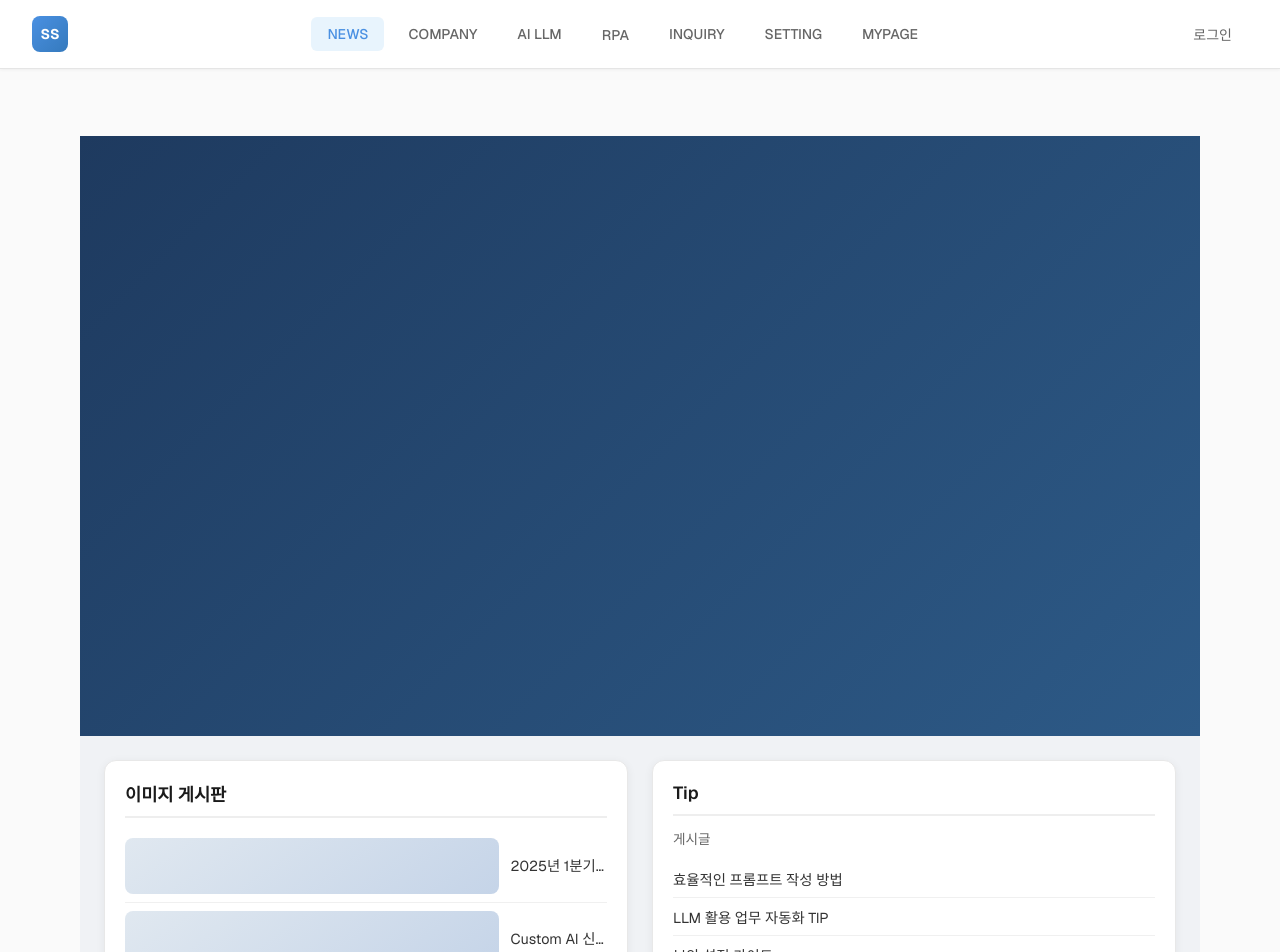
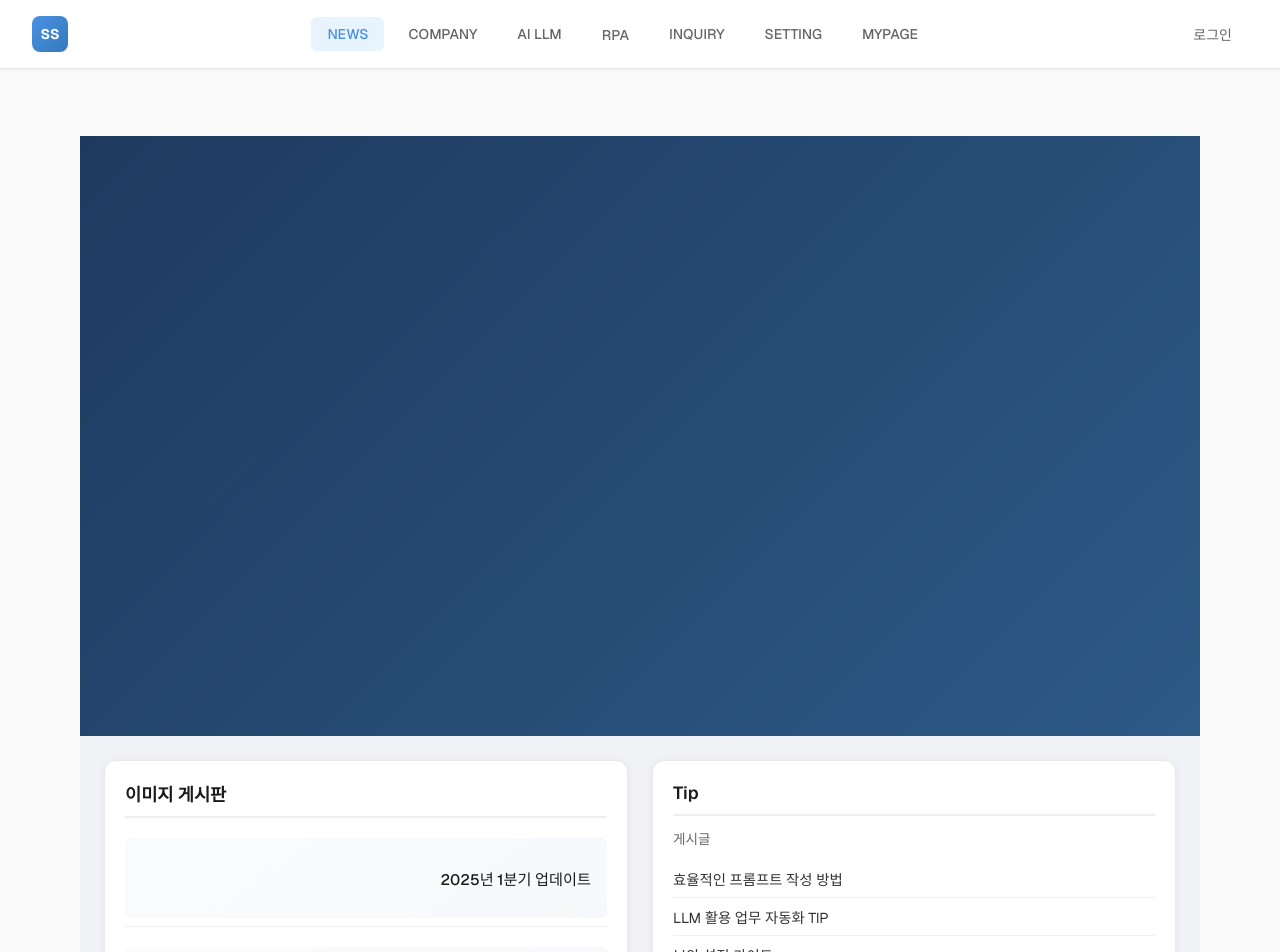
Before and after one commit to taewoos/study, a Next.js app in the folder study/: page /news in a window 1280 px wide. Shown: the top 952 px of the page. Built offline with nearby package versions, Linux system fonts and the light colour scheme.

Commit message:
news 틀작업

```diff
--- a/study/src/app/news/page.js
+++ b/study/src/app/news/page.js
@@ -65,8 +65,10 @@ export default function NewsPage() {
               <ul className={styles.blockList}>
                 {imageBoardItems.map((item) => (
                   <li key={item.id} className={styles.imageBoardItem}>
-                    <span className={styles.imageBoardThumb} />
-                    <a href="#" className={styles.imageBoardTitle}>{item.title}</a>
+                    <a href="#" className={styles.imageBoardLink}>
+                      <span className={styles.imageBoardThumb} />
+                      <span className={styles.imageBoardTitle}>{item.title}</span>
+                    </a>
                   </li>
                 ))}
               </ul>
--- a/study/src/app/news/page.module.css
+++ b/study/src/app/news/page.module.css
@@ -90,35 +90,54 @@
   text-decoration: underline;
 }
 .imageBoardItem {
+  list-style: none;
+  margin: 0;
+  padding: 0;
+}
+.imageBoardItem + .imageBoardItem {
+  margin-top: 12px;
+}
+.imageBoardLink {
+  display: block;
+  position: relative;
+  width: 100%;
+  aspect-ratio: 6 / 1;
+  border-radius: 8px;
+  overflow: hidden;
+  text-decoration: none;
+  color: inherit;
+}
+.imageBoardThumb {
+  position: absolute;
+  inset: 0;
+  width: 100%;
+  height: 100%;
+  background: linear-gradient(145deg, #e0e8f0 0%, #c5d4e8 100%);
+  object-fit: cover;
+}
+.imageBoardTitle {
+  position: absolute;
+  left: 0;
+  right: 0;
+  bottom: 0;
+  top: 0;
   display: flex;
   align-items: center;
-  gap: 12px;
-  min-height: 56px;
-}
-.imageBoardThumb {
-  flex: 1;
-  min-width: 0;
-  min-height: 56px;
-  border-radius: 8px;
-  background: linear-gradient(145deg, #e0e8f0 0%, #c5d4e8 100%);
-}
-.imageBoardTitle {
-  flex: 0 0 20%;
-  display: block;
-  font-size: 0.9rem;
-  color: #333;
-  text-decoration: none;
-  transition: color 0.15s;
-  min-width: 0;
-  max-width: 100%;
+  justify-content: flex-end;
+  padding: 12px 16px;
+  font-size: 0.95rem;
+  font-weight: 500;
+  color: #1a1a1a;
+  text-align: right;
   white-space: nowrap;
   overflow: hidden;
   text-overflow: ellipsis;
-  line-height: 1.4;
+  background: rgba(255, 255, 255, 0.85);
+  z-index: 1;
 }
-.imageBoardTitle:hover {
+.imageBoardLink:hover .imageBoardTitle {
+  background: rgba(255, 255, 255, 0.95);
   color: #2d5a87;
-  text-decoration: underline;
 }
 .newsRow {
   display: flex;
```
